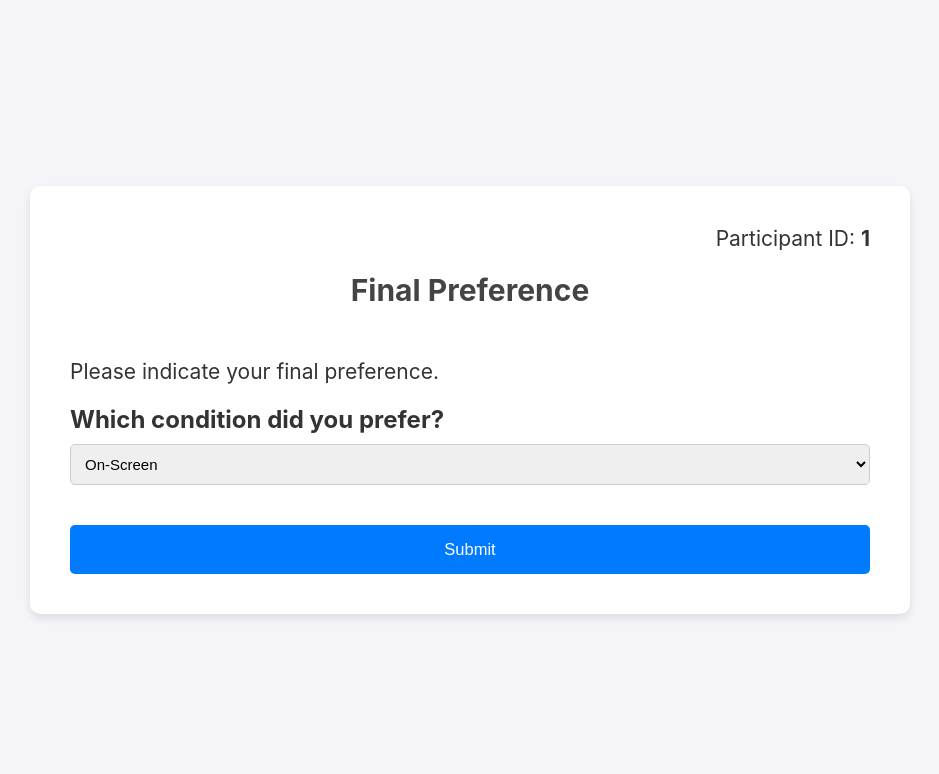
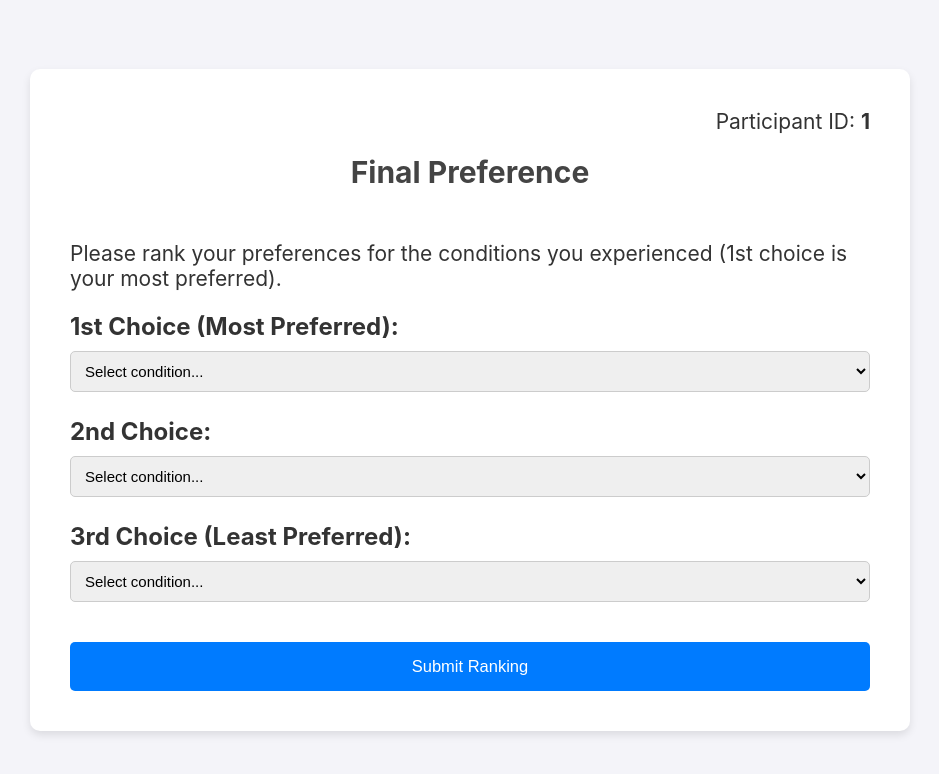
Before and after one commit to sergin3d2d/survey, a Flask app: template templates/final_preference.html in a window 1280 px wide. Shown: the top 774 px of the page, without its empty margins (170-1109 px from the left). Run offline with Flask 3, Linux system fonts and the light colour scheme; the template is opened without the code that fills it: most values are stand-ins (such as "Sample title", 1, 10 or a date in 2020).

Commit message:
removed two questions from on-screen and changed the last question

```diff
--- a/app.py
+++ b/app.py
@@ -138,6 +138,11 @@ def questionnaire():
     if request.method == 'POST':
         responses = request.form.to_dict()
         questionnaire_type = responses.pop('questionnaire_type', 'unknown')
+
+        # Convert 'none' to None for skipped questions
+        for k, v in responses.items():
+            if v == 'none':
+                responses[k] = None
 
         if 'responses' not in session:
             session['responses'] = {}
--- a/templates/final_preference.html
+++ b/templates/final_preference.html
@@ -108,19 +108,70 @@
         <h1>Final Preference</h1>
         <form action="/questionnaire" method="post">
             <input type="hidden" name="questionnaire_type" value="final_preference">
-            <p>Please indicate your final preference.</p>
+            <p>Please rank your preferences for the conditions you experienced (1st choice is your most preferred).</p>
+
+            {% set pref = existing_responses.get('preference', '') %}
+            {% set pref2 = existing_responses.get('preference_2nd', '') %}
+            {% set pref3 = existing_responses.get('preference_3rd', '') %}
+
+            {% set options = ['On-Screen', 'AR-OST', 'AR-VST'] %}
+
             <div class="form-group">
-                <label for="preference">Which condition did you prefer?</label>
-                <select id="preference" name="preference">
-                    {% set pref = existing_responses.get('preference') %}
-                    <option {{ 'selected' if pref=='On-Screen' else '' }}>On-Screen</option>
-                    <option {{ 'selected' if pref=='AR-OST' else '' }}>AR-OST</option>
-                    <option {{ 'selected' if pref=='AR-VST' else '' }}>AR-VST</option>
+                <label for="preference">1st Choice (Most Preferred):</label>
+                <select id="preference" name="preference" required onchange="updateOptions()">
+                    <option value="" disabled {{ 'selected' if not pref else '' }}>Select condition...</option>
+                    {% for opt in options %}
+                    <option value="{{ opt }}" {{ 'selected' if pref==opt else '' }}>{{ opt }}</option>
+                    {% endfor %}
                 </select>
             </div>
-            <button type="submit" class="btn btn-primary">Submit</button>
+
+            <div class="form-group">
+                <label for="preference_2nd">2nd Choice:</label>
+                <select id="preference_2nd" name="preference_2nd" required onchange="updateOptions()">
+                    <option value="" disabled {{ 'selected' if not pref2 else '' }}>Select condition...</option>
+                    {% for opt in options %}
+                    <option value="{{ opt }}" {{ 'selected' if pref2==opt else '' }}>{{ opt }}</option>
+                    {% endfor %}
+                </select>
+            </div>
+
+            <div class="form-group">
+                <label for="preference_3rd">3rd Choice (Least Preferred):</label>
+                <select id="preference_3rd" name="preference_3rd" required onchange="updateOptions()">
+                    <option value="" disabled {{ 'selected' if not pref3 else '' }}>Select condition...</option>
+                    {% for opt in options %}
+                    <option value="{{ opt }}" {{ 'selected' if pref3==opt else '' }}>{{ opt }}</option>
+                    {% endfor %}
+                </select>
+            </div>
+
+            <button type="submit" class="btn btn-primary">Submit Ranking</button>
         </form>
     </div>
+
+    <script>
+        function updateOptions() {
+            const selects = ['preference', 'preference_2nd', 'preference_3rd'];
+            const values = selects.map(id => document.getElementById(id).value);
+
+            selects.forEach((id, index) => {
+                const select = document.getElementById(id);
+                const options = select.querySelectorAll('option');
+
+                options.forEach(option => {
+                    if (option.value === "") return;
+
+                    // Disable option if it's selected in another dropdown
+                    const isSelectedElsewhere = values.some((val, i) => i !== index && val === option.value);
+                    option.disabled = isSelectedElsewhere;
+                });
+            });
+        }
+
+        // Initial call to set state if values exist
+        window.onload = updateOptions;
+    </script>
 </body>
 
 </html>
--- a/templates/pcueq.html
+++ b/templates/pcueq.html
@@ -225,6 +225,9 @@
             <div class="category-section">
                 <h2 class="text-2xl font-bold mb-4">{{ category }}</h2>
                 {% for id, text, reverse_scored in cat_questions %}
+                {% if (id == 'B5' or id == 'C4') and 'On-Screen' in condition %}
+                <input type="hidden" name="{{ id }}" value="none" required>
+                {% else %}
                 <div class="sus-question">
                     <div class="sus-question-text">
                         <p>{{ text }}</p>
@@ -250,6 +253,7 @@
                         </div>
                     </div>
                 </div>
+                {% endif %}
                 {% endfor %}
             </div>
             {% endfor %}
```
Also changed, not shown: results.csv.
